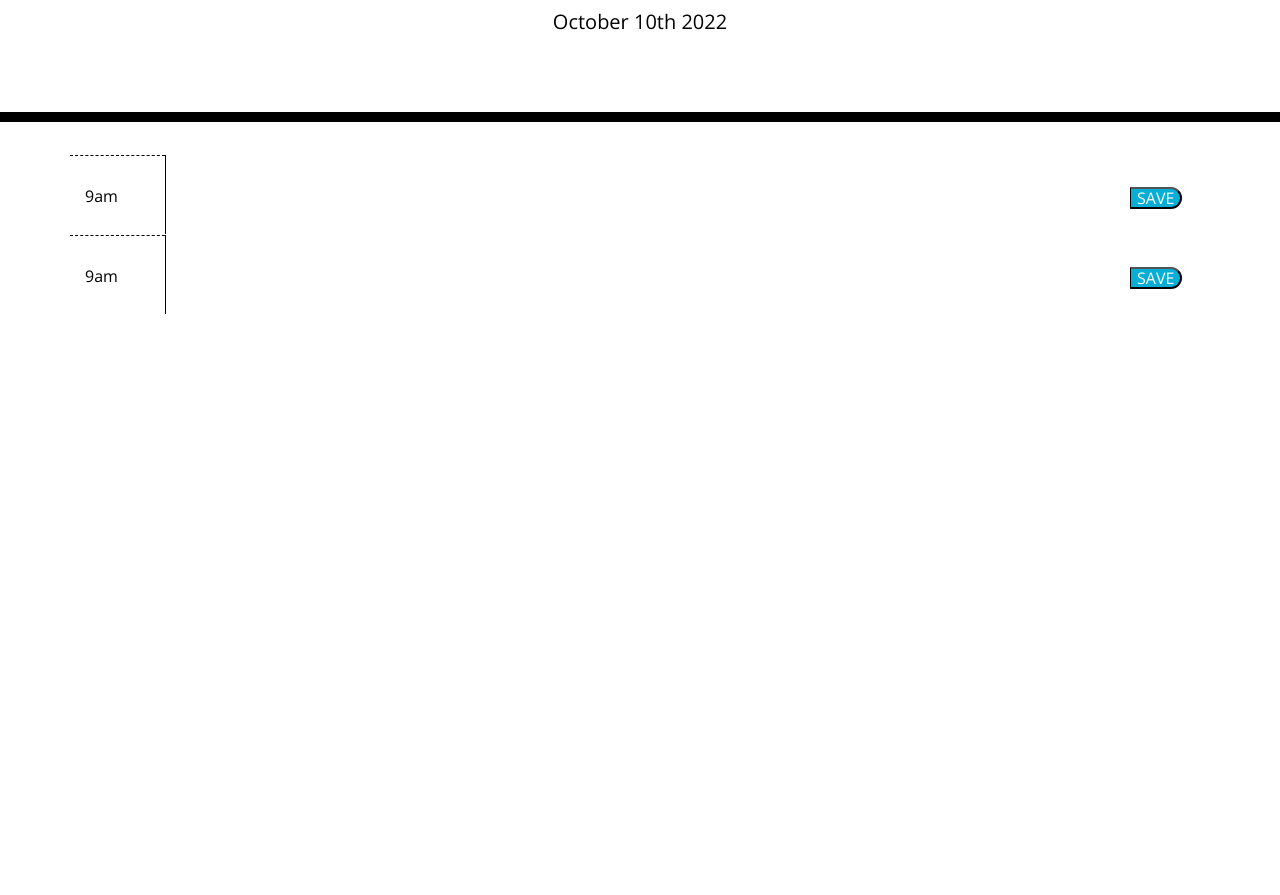
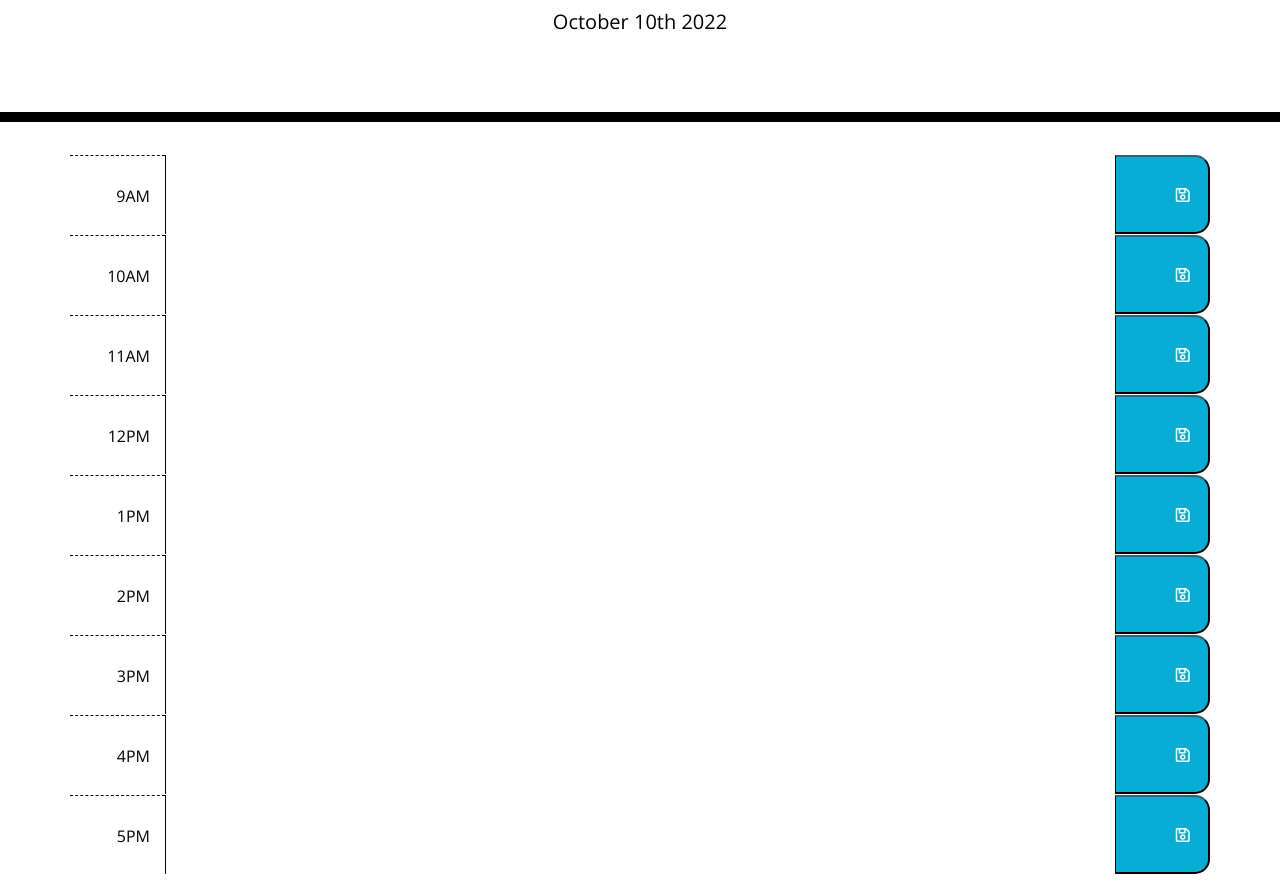
Before and after one commit to JonSpircoff7/your-dailyschedule, a plain HTML site: page index.html in a window 1280 px wide. Shown: the part 182-1077 px from the top of the page. Before the commit the page ends 800 px from the top, so only its background shows below. Drawn offline with nearby package versions, Linux system fonts and the light colour scheme.

Commit message:
Added remainer of rows with buttons and content

```diff
--- a/css/style.css
+++ b/css/style.css
@@ -42,6 +42,7 @@ textarea {
   background-color: #ffffff;
   color: #000000;
   border-top: 1px dashed #000000;
+  text-align: right;
 }
 
 .past {
@@ -65,6 +66,7 @@ textarea {
   border-bottom-right-radius: 15px;
   background-color: #06aed5;
   color: white;
+  height: 100%;
 }
 
 .saveBtn i:hover {
--- a/index.html
+++ b/index.html
@@ -31,22 +31,120 @@
     <div class="container">
       <div class="row align-items-start main-row">
         <div class="col col-lg-1 hour">
-          <p>9am</p>
+          <p id="one">9AM</p>
         </div>
-        <textarea class="description col col-lg-10" cols="100" rows="3.5"></textarea>
-        <div class="col col-lg-1">
-          <button class="saveBtn">SAVE</button>
-        </div>
+        <textarea
+          class="description tag9 col col-lg-10"
+          cols="100"
+          rows="3.5"
+        ></textarea>
+        <button class="saveBtn col col-lg-1">
+          <i class="far fa-save"></i>
+        </button>
       </div>
-
       <div class="row align-items-start main-row">
         <div class="col col-lg-1 hour">
-          <p>9am</p>
+          <p id="one">10AM</p>
         </div>
-        <textarea class="description col col-lg-10" cols="100" rows="3.5"></textarea>
-        <div class="col col-lg-1">
-          <button class="saveBtn">SAVE</button>
+        <textarea
+          class="description tag9 col col-lg-10"
+          cols="100"
+          rows="3.5"
+        ></textarea>
+        <button class="saveBtn col col-lg-1">
+          <i class="far fa-save"></i>
+        </button>
+      </div>
+      <div class="row align-items-start main-row">
+        <div class="col col-lg-1 hour">
+          <p id="one">11AM</p>
         </div>
+        <textarea
+          class="description tag9 col col-lg-10"
+          cols="100"
+          rows="3.5"
+        ></textarea>
+        <button class="saveBtn col col-lg-1">
+          <i class="far fa-save"></i>
+        </button>
+      </div>
+      <div class="row align-items-start main-row">
+        <div class="col col-lg-1 hour">
+          <p id="one">12PM</p>
+        </div>
+        <textarea
+          class="description tag9 col col-lg-10"
+          cols="100"
+          rows="3.5"
+        ></textarea>
+        <button class="saveBtn col col-lg-1">
+          <i class="far fa-save"></i>
+        </button>
+      </div>
+      <div class="row align-items-start main-row">
+        <div class="col col-lg-1 hour">
+          <p id="one">1PM</p>
+        </div>
+        <textarea
+          class="description tag9 col col-lg-10"
+          cols="100"
+          rows="3.5"
+        ></textarea>
+        <button class="saveBtn col col-lg-1">
+          <i class="far fa-save"></i>
+        </button>
+      </div>
+      <div class="row align-items-start main-row">
+        <div class="col col-lg-1 hour">
+          <p id="one">2PM</p>
+        </div>
+        <textarea
+          class="description tag9 col col-lg-10"
+          cols="100"
+          rows="3.5"
+        ></textarea>
+        <button class="saveBtn col col-lg-1">
+          <i class="far fa-save"></i>
+        </button>
+      </div>
+      <div class="row align-items-start main-row">
+        <div class="col col-lg-1 hour">
+          <p id="one">3PM</p>
+        </div>
+        <textarea
+          class="description tag9 col col-lg-10"
+          cols="100"
+          rows="3.5"
+        ></textarea>
+        <button class="saveBtn col col-lg-1">
+          <i class="far fa-save"></i>
+        </button>
+      </div>
+      <div class="row align-items-start main-row">
+        <div class="col col-lg-1 hour">
+          <p id="one">4PM</p>
+        </div>
+        <textarea
+          class="description tag9 col col-lg-10"
+          cols="100"
+          rows="3.5"
+        ></textarea>
+        <button class="saveBtn col col-lg-1">
+          <i class="far fa-save"></i>
+        </button>
+      </div>
+      <div class="row align-items-start main-row">
+        <div class="col col-lg-1 hour">
+          <p id="one">5PM</p>
+        </div>
+        <textarea
+          class="description tag9 col col-lg-10"
+          cols="100"
+          rows="3.5"
+        ></textarea>
+        <button class="saveBtn col col-lg-1">
+          <i class="far fa-save"></i>
+        </button>
       </div>
     </div>
     <script
--- a/script.js/script.js
+++ b/script.js/script.js
@@ -1,9 +1,20 @@
 $(document).ready();
 //variables
 let currentTime = moment().format("MMMM Do YYYY, hh:mm:ss a");
-
+let hoursToday = [
+  "9am",
+  "10am",
+  "11am",
+  "12pm",
+  "1pm",
+  "2pm",
+  "3pm",
+  "4pm",
+  "5pm",
+];
 //Connected elements
 const timeRows = $(".container");
+const hours = $("#one");
 
 //Dynamic Date Function
 setInterval(function setTime() {
@@ -11,7 +22,6 @@ setInterval(function setTime() {
   $("#currentDay").text(currentTime);
 }, 1000);
 
-
 // function appendRows() {
 //     for (let i = 0; i < 5; i++) {
 //       timeRows.append("<p>this is text<p>");
```
